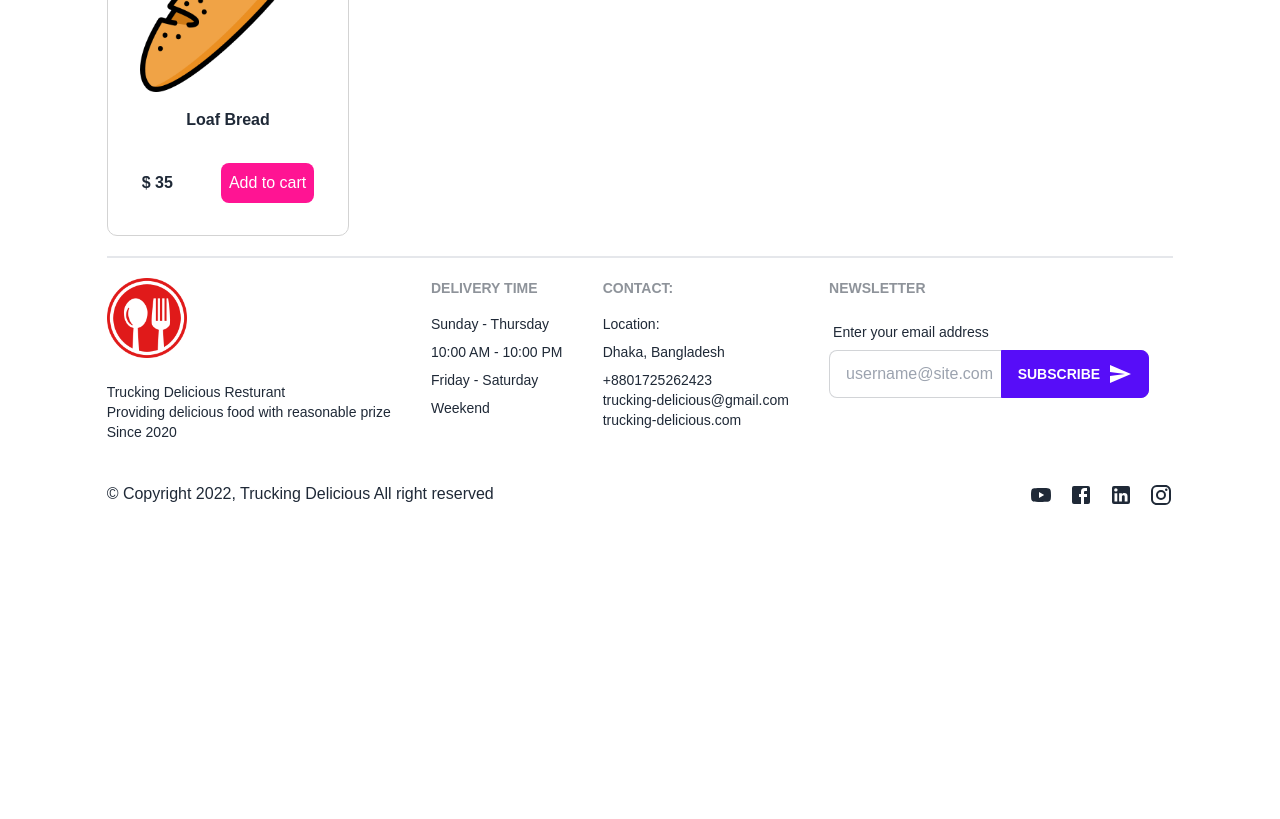
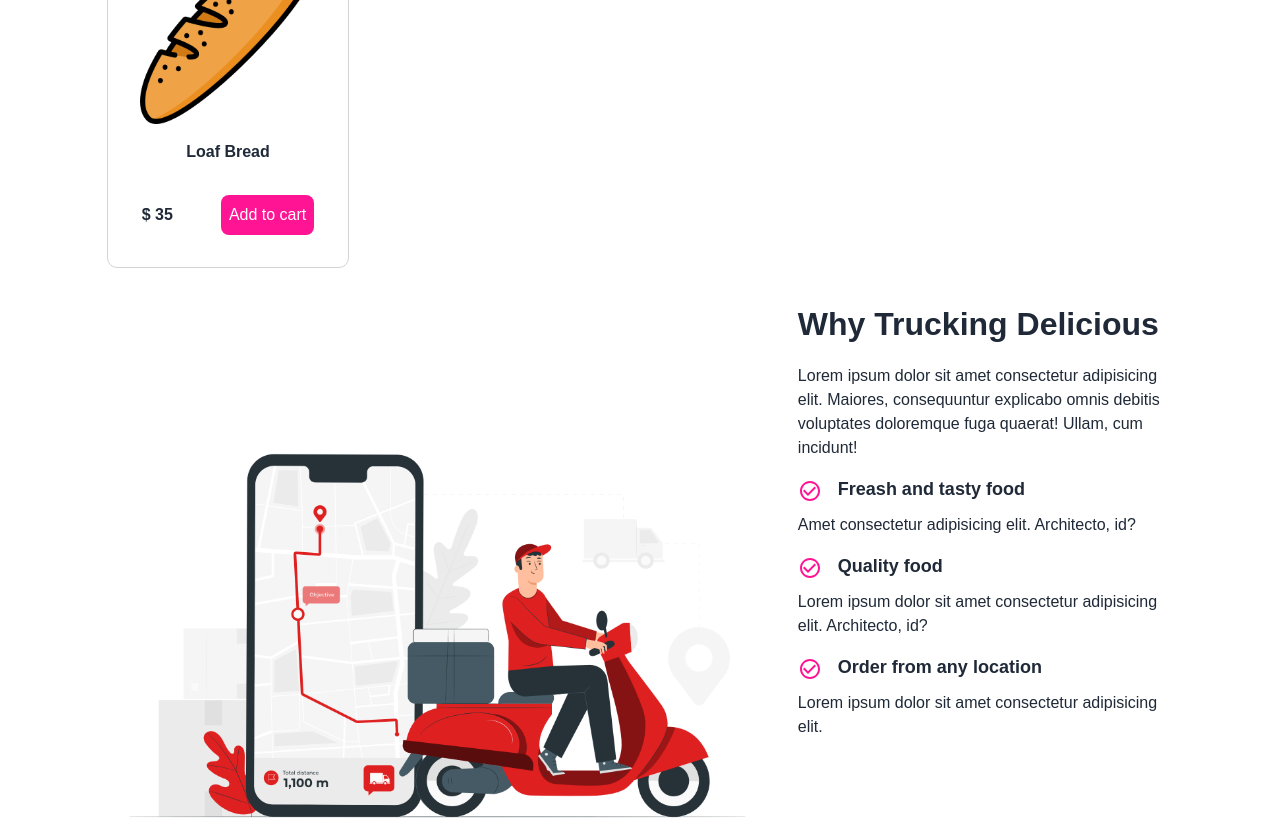
Before and after one commit to ruhulamin111/trucking-delicious, a React (Create React App) app: page / in a window 1280 px wide. Shown: the part 3233-4052 px from the top of the page. Before the commit the page ends 3740 px from the top, so only its background shows below. Built offline with nearby package versions, Linux system fonts and the light colour scheme.

Commit message:
qa part done

```diff
--- /dev/null
+++ b/src/components/UI/QAPart/QAPart.js
@@ -0,0 +1,37 @@
+import React from 'react'
+import qaimg from '../../../assets/images/location.png'
+import '../../../styles/QAPart.css'
+import CheckCircleOutlineIcon from '@mui/icons-material/CheckCircleOutline';
+import { Check } from '@mui/icons-material';
+
+const QAPart = () => {
+
+    return (
+        <div className='qa_section'>
+            <div className='qa_img'>
+                <img src={qaimg} alt="" />
+            </div>
+            <div className="qa_text">
+                <h1 className='qa_title'>Why Trucking Delicious</h1>
+                <p>Lorem ipsum dolor sit amet consectetur adipisicing elit. Maiores, consequuntur explicabo omnis debitis voluptates doloremque fuga quaerat! Ullam, cum incidunt!</p>
+                <div className='qa_item'>
+                    <i><CheckCircleOutlineIcon /></i>
+                    <span>Freash and tasty food</span>
+                </div>
+                <p>Amet consectetur adipisicing elit. Architecto, id?</p>
+                <div className='qa_item'>
+                    <i><CheckCircleOutlineIcon /></i>
+                    <span>Quality food</span>
+                </div>
+                <p>Lorem ipsum dolor sit amet consectetur adipisicing elit. Architecto, id?</p>
+                <div className='qa_item'>
+                    <i><CheckCircleOutlineIcon /></i>
+                    <span>Order from any location</span>
+                </div>
+                <p>Lorem ipsum dolor sit amet consectetur adipisicing elit. </p>
+            </div>
+        </div>
+    )
+}
+
+export default QAPart
--- a/src/pages/AllFoods.jsx
+++ b/src/pages/AllFoods.jsx
@@ -33,16 +33,16 @@ const AllFoods = () => {
     return (
         <div>
             <div className='food_list'>
-                <button className='active_food' onClick={() => setCategory('All')}>All</button>
-                <button className='food_list_item' onClick={() => setCategory('Burger')} >
+                <button className={`${category === 'All' ? 'active_food' : ''}`} onClick={() => setCategory('All')}>All</button>
+                <button className={`food_list_item ${category === 'Burger' ? 'active_food' : ''}`} onClick={() => setCategory('Burger')} >
                     <img src={category1} alt="" />
                     Burger
                 </button>
-                <button className='food_list_item' onClick={() => setCategory('Pizza')}>
+                <button className={`food_list_item ${category === 'Pizza' ? 'active_food' : ''}`} onClick={() => setCategory('Pizza')}>
                     <img src={category2} alt="" />
                     Pizza
                 </button>
-                <button className='food_list_item' onClick={() => setCategory('Bread')}>
+                <button className={`food_list_item ${category === 'Bread' ? 'active_food' : ''}`} onClick={() => setCategory('Bread')}>
                     <img src={category3} alt="" />
                     Bread
                 </button>
--- a/src/pages/Home.jsx
+++ b/src/pages/Home.jsx
@@ -9,6 +9,7 @@ import ArrowRightAltIcon from '@mui/icons-material/ArrowRightAlt';
 import Info from '../components/UI/Info/Info';
 import Service from '../components/UI/Service/Service';
 import AllFoods from './AllFoods';
+import QAPart from '../components/UI/QAPart/QAPart';
 
 const Home = () => {
 
@@ -46,6 +47,9 @@ const Home = () => {
             <section>
                 <AllFoods />
             </section>
+            <section>
+                <QAPart />
+            </section>
 
         </Helmet>
     )
--- a/src/styles/AllFoods.css
+++ b/src/styles/AllFoods.css
@@ -28,4 +28,5 @@
     display: grid;
     grid-template-columns: repeat(4, 1fr);
     gap: 2rem;
+    margin: 2rem 0;
 }
--- /dev/null
+++ b/src/styles/QAPart.css
@@ -0,0 +1,29 @@
+.qa_section {
+    display: flex;
+    justify-content: space-between;
+    gap: 2rem;
+}
+
+.qa_img img {
+    width: 100%;
+}
+
+.qa_title {
+    font-size: 2rem;
+    font-weight: 600;
+    margin-bottom: 1rem;
+}
+
+.qa_item {
+    display: flex;
+    align-items: center;
+    gap: 1rem;
+    font-size: 18px;
+    font-weight: 800;
+    margin-top: 1rem;
+    margin-bottom: 10px;
+}
+
+.qa_item i {
+    color: deeppink;
+}
```
